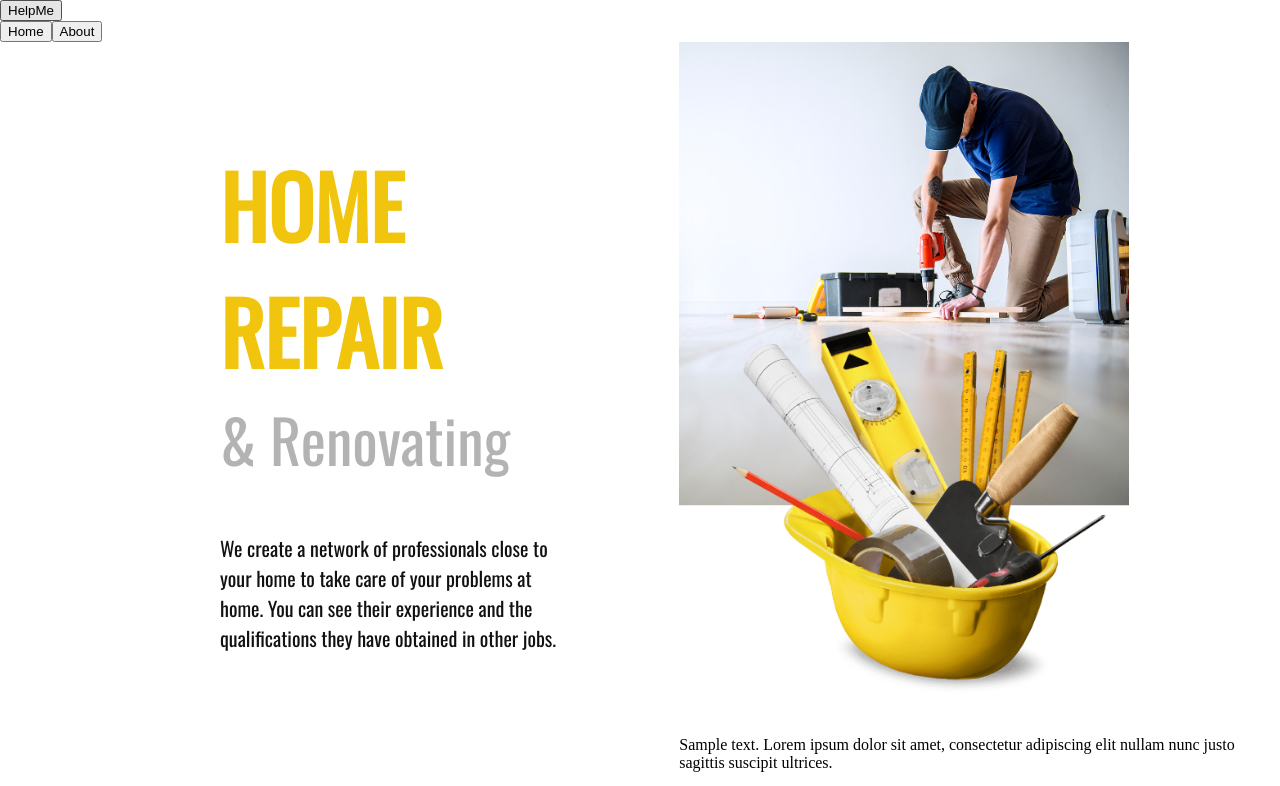
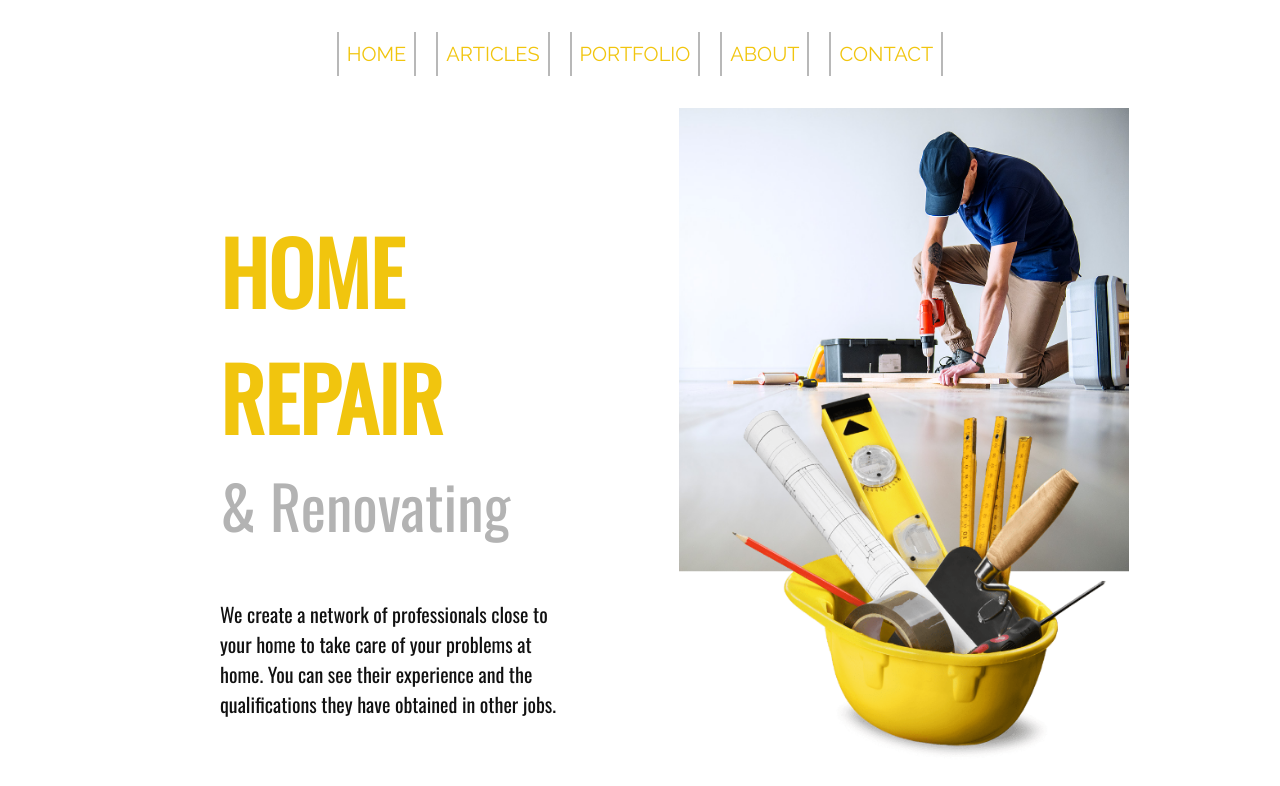
Before and after one commit to dspineda/HelpMe, a Next.js app: page / in a window 1280 px wide. Shown: the top 786 px of the page. Built offline with nearby package versions, Linux system fonts and the light colour scheme.

Commit message:
feat/add details by professional

```diff
--- a/src/components/Navbar.jsx
+++ b/src/components/Navbar.jsx
@@ -2,21 +2,15 @@ import styles from "../styles/Navbar.module.scss";
 
 function Navbar() {
   return (
-		<header>
-		<button to='/'>
-			<a href='#' className='logo'>
-				<span>Help</span>Me
-			</a>
-		</button>
-		<nav className='navbar'>
-			<a href='#'>
-				<button to='/'>Home</button>
-			</a>
-			<a href='#'>
-				<button to='/about'>About</button>
-			</a>
-		</nav>
-	</header>
+    <header>
+      <div className={styles.container}>
+        <button>HOME</button>
+        <button>ARTICLES</button>
+        <button>PORTFOLIO</button>
+        <button>ABOUT</button>
+        <button>CONTACT</button>
+      </div>
+    </header>
   );
 }
 
--- a/src/pages/api/maintance/[id].js
+++ b/src/pages/api/maintance/[id].js
@@ -1,23 +1,18 @@
 import {findProfessionalById} from "../../../../server/professional/professional.service";
 import dbConnect from "../../../../server/config/database";
 
-export default async function findElectricianById(req, res) {
+export default async function handle(req, res) {
   await dbConnect();
-  const professionalById = []
   const { id } = req.query;
   try {
     let electrician = await findProfessionalById(id);
+    console.log("🚀 ~ file: [id].js ~ line 10 ~ findElectricianById ~ electrician", electrician)
 
     if (!electrician) {
       console.log("Invalid id");
       return res.status(400).json({ message: "Invalid id" });
     }
-    for (let i = 0; i <= electrician.professional.length; i++) {
-      if (electrician.professional[i].id === id) {
-        professionalById.push(electrician.professional[i])
-        return res.status(200).json({ professionalById });
-      }
-    }
+    return res.status(200).json(electrician);
   } catch (error) {
     console.log("Error finding electrician", error);
     return res.status(500).json({ message: "Internal server error" });
--- a/src/pages/api/maintance/electrician.js
+++ b/src/pages/api/maintance/electrician.js
@@ -2,7 +2,7 @@ import dbConnect from "../../../../server/config/database"
 import { findProfessionalElectrician } from "../../../../server/professional/professional.service"
 
 
-export default async function handlerElectrician(_req, res){
+export default async function handler(_req, res){
   await dbConnect()
   const professionals = await findProfessionalElectrician()
   return res.status(200).json(professionals)
--- a/src/pages/edit-profile/[id].jsx
+++ b/src/pages/edit-profile/[id].jsx
@@ -1,6 +1,6 @@
 import Link from "next/link";
 import Image from "next/image";
-import styles from "../../../styles/ProfileProfessional.module.scss";
+import styles from "../../../../styles/ProfileProfessional.module.scss";
 
 export default function ProfileProfessional() {
   return (
--- a/src/styles/Navbar.module.scss
+++ b/src/styles/Navbar.module.scss
@@ -1,3 +1,57 @@
-.container{
-  color: black;
+@import 'https://fonts.googleapis.com/css?family=Raleway';
+
+.container
+{
+    font-family: Raleway;
+    margin: 0 auto;
+	  padding: 2em ;
+	  text-align: center;
+    button{
+      color:  #F1C50E;;
+      text-decoration: none;
+      font: 20px Raleway;
+      margin: 0px 10px;
+      padding: 10px 10px;
+      position: relative;
+      z-index: 0;
+      cursor: pointer;
+      background: transparent;
+      border: none;
+    }
 }
+
+.container
+{
+    background: transparent;
+}
+
+/* Border from Y to X  */
+.container button:before, .container button:after
+{
+    position: absolute;
+    opacity: 0.5;
+    height: 100%;
+    width: 2px;
+    content: '';
+    background:  #737373;
+    transition: all 1s;
+}
+
+.container button:before
+{
+    left: 0px;
+    top: 0px;
+}
+
+.container button:after
+{
+    right: 0px;
+    bottom: 0px;
+}
+
+.container button:hover:before, .container button:hover:after
+{
+    opacity: 1;
+    height: 2px;
+    width: 100%;
+}
```
Also changed, not shown: src/pages/profile/professional/[id].jsx (+39 -12 lines), src/pages/services-home/electrician.jsx (+11 -9 lines), src/styles/Electrician.module.scss (+7 -1 lines), src/styles/ProfiProfess.module.scss (deleted), 2 other files (tests, documents, lock files or other folders).
